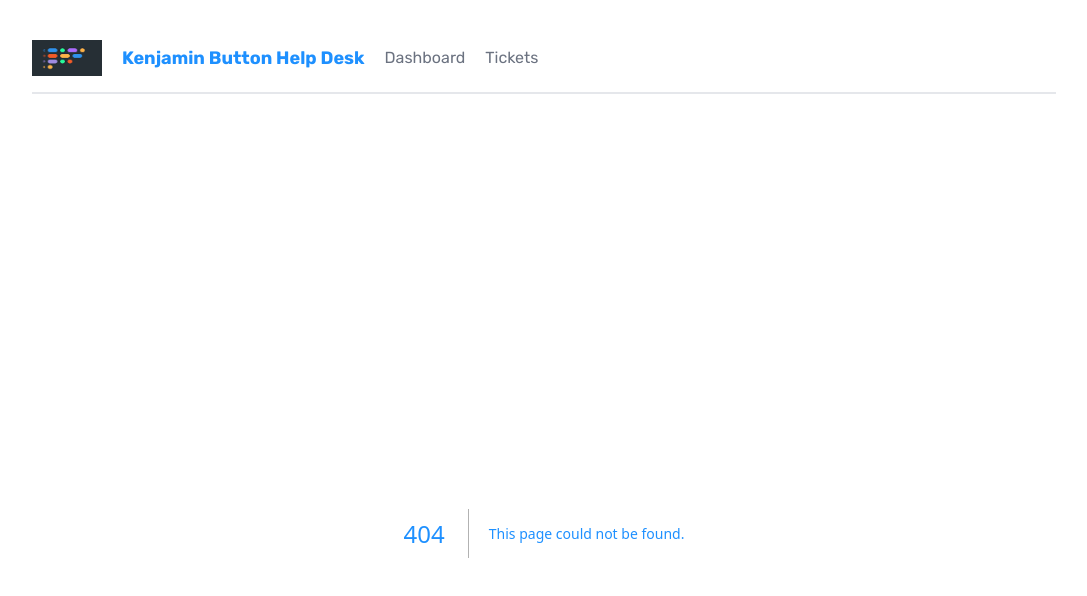
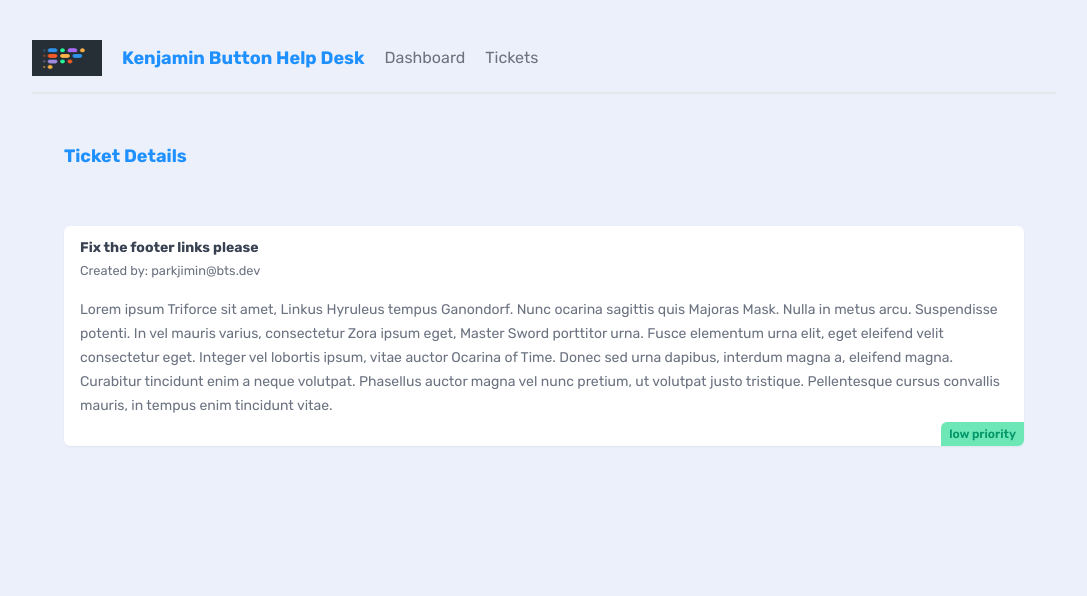
Before and after one commit to KenjaminButton/KenjaminButtonHelpDesk, a Next.js app: page /tickets/1 in a window 1280 px wide. Before the commit this address had no page. Shown: the top 596 px of the page, without its empty margins (96-1183 px from the left). Built offline with nearby package versions, Linux system fonts and the light colour scheme; data requests are answered from the project's data file.

Commit message:
Dynamic segments (params) for ticket details page

```diff
--- a/app/tickets/TicketList.jsx
+++ b/app/tickets/TicketList.jsx
@@ -1,3 +1,5 @@
+import Link from "next/link"
+
 async function getTickets() {
   const res = await fetch('http://localhost:4000/tickets', {
     next: {
@@ -14,6 +16,7 @@
   return (
     <>
       {tickets.map( (ticket) => (
+        <Link href={`/tickets/${ticket.id}`}>
           <div key={ticket.id} className="card my-5">
             <h3>{ticket.title}</h3>
             <p>{ticket.body.slice(0, 200)}...</p>
@@ -21,6 +24,7 @@
               {ticket.priority} priority
             </div>
           </div>
+        </Link>
       ))}
       {tickets.length === 0 && (
         <p className="text-center">No open tickets! Yipee!</p>
--- /dev/null
+++ b/app/tickets/[id]/page.jsx
@@ -0,0 +1,29 @@
+async function getTicket(id) {
+  const res = await fetch(`http://localhost:4000/tickets/${id}`, {
+    next: {
+      revalidate: 60
+    }
+  })
+  return res.json()
+}
+
+export default async function TicketDetails({params}) {
+
+  const ticket = await getTicket(params.id)
+
+  return (
+    <main>
+      <nav>
+        <h2>Ticket Details</h2>
+      </nav>
+      <div className="card">
+        <h3>{ticket.title}</h3>
+        <small>Created by: {ticket.user_email}</small>
+        <p>{ticket.body}</p>
+        <div className={`pill ${ticket.priority}`}>
+            {ticket.priority} priority
+          </div>
+      </div>
+    </main>
+  )
+}
```
Lines whose indentation alone changed are shown as unchanged.
